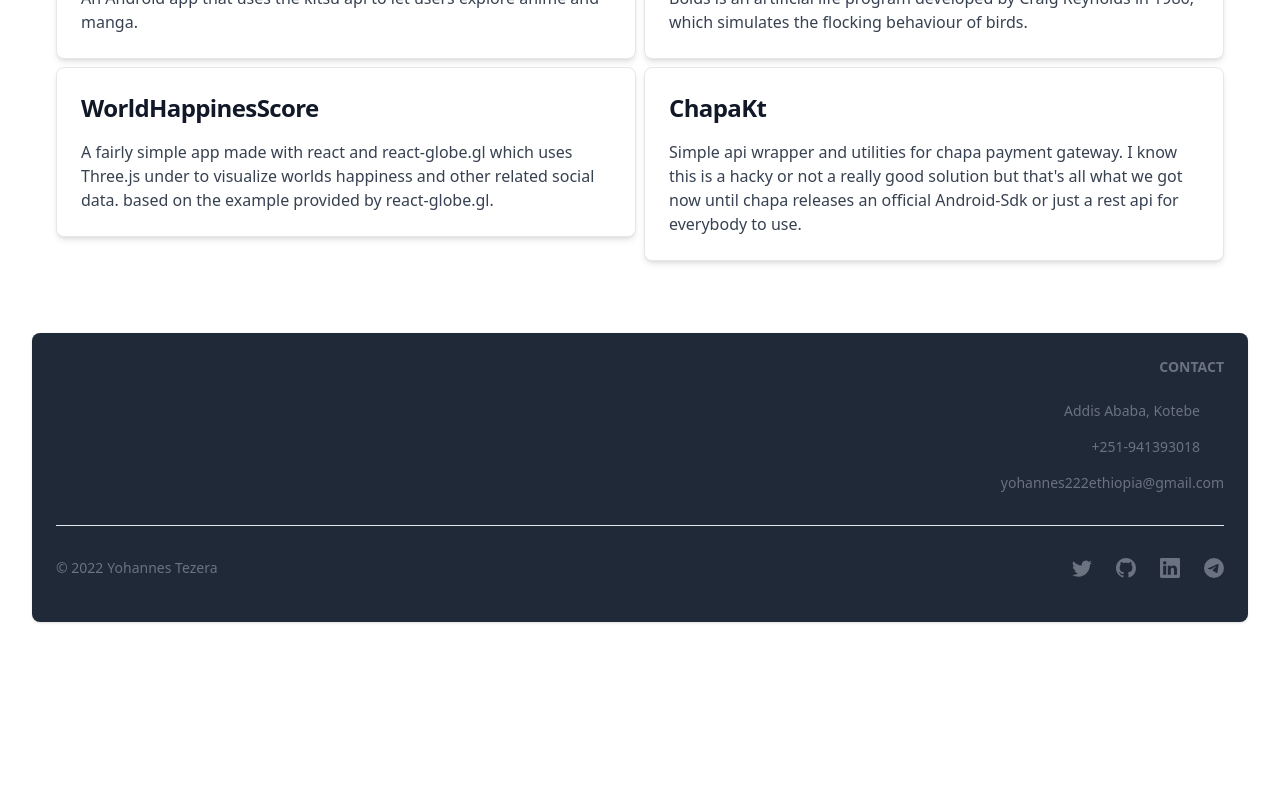
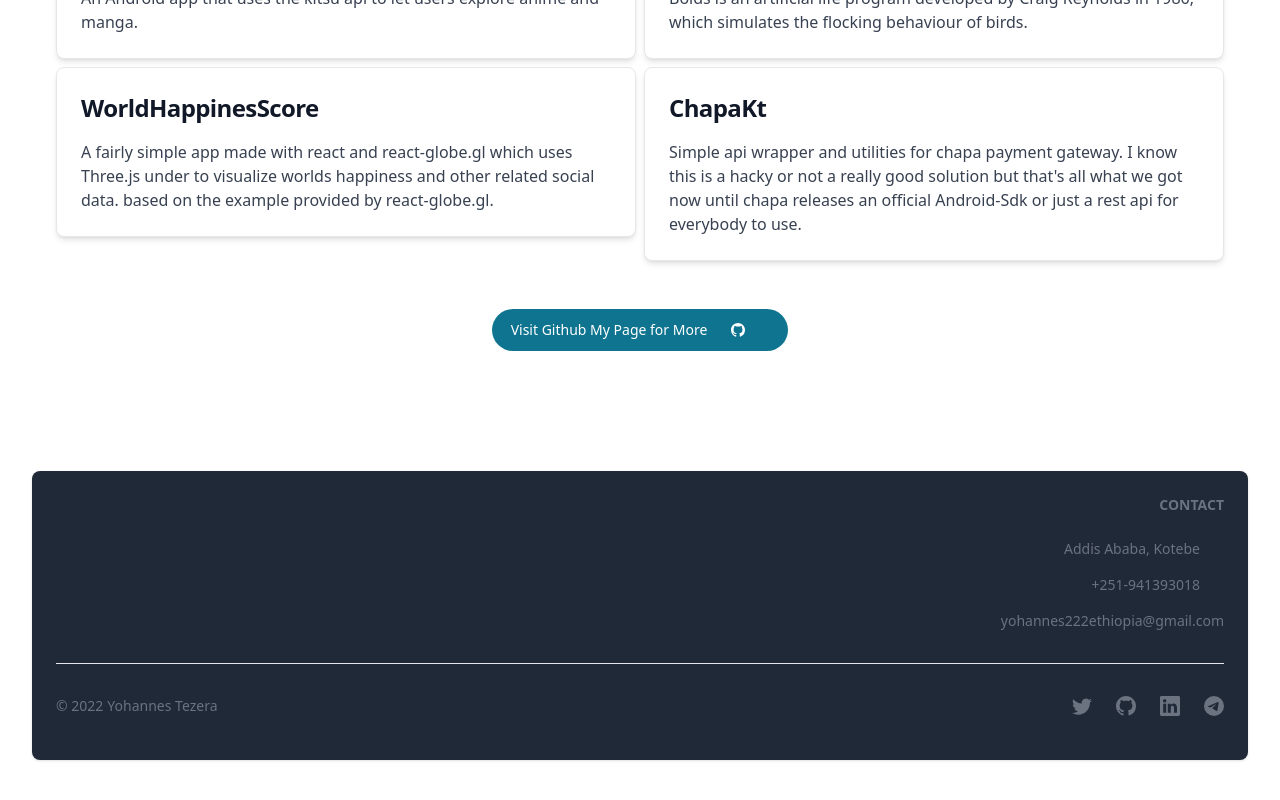
Before and after one commit to YohannesTz/yohannestz-page, a React (Vite) app: page / in a window 1280 px wide. Shown: the part 2436-3236 px from the top of the page. Before the commit the page ends 3138 px from the top, so only its background shows below. Built offline with nearby package versions, Linux system fonts and the light colour scheme.

Commit message:
added a github page button

```diff
--- a/src/components/Projects.tsx
+++ b/src/components/Projects.tsx
@@ -1,4 +1,5 @@
-import { Card } from "flowbite-react"
+import { Button, Card } from "flowbite-react"
+import { BsGithub } from "react-icons/bs"
 
 export const Projects = () => {
     return (
@@ -39,7 +40,7 @@ export const Projects = () => {
                         <p className="font-normal text-gray-700 dark:text-gray-400">
                             A fairly simple app made with react and react-globe.gl which uses Three.js under to visualize worlds
                             happiness and other related social data. based on the example provided by react-globe.gl.
-                            <br/>
+                            <br />
                         </p>
                     </Card>
                 </div>
@@ -57,6 +58,15 @@ export const Projects = () => {
                     </Card>
                 </div>
             </div>
+
+            <div className="py-6 flex flex-row my-6 justify-center">
+                <Button pill href="https://github.com/yohannesTz">
+                    Visit Github My Page for More
+                    <div className="mx-6">
+                        <BsGithub />
+                    </div>
+                </Button>
+            </div>
         </div>
     )
 }
```
